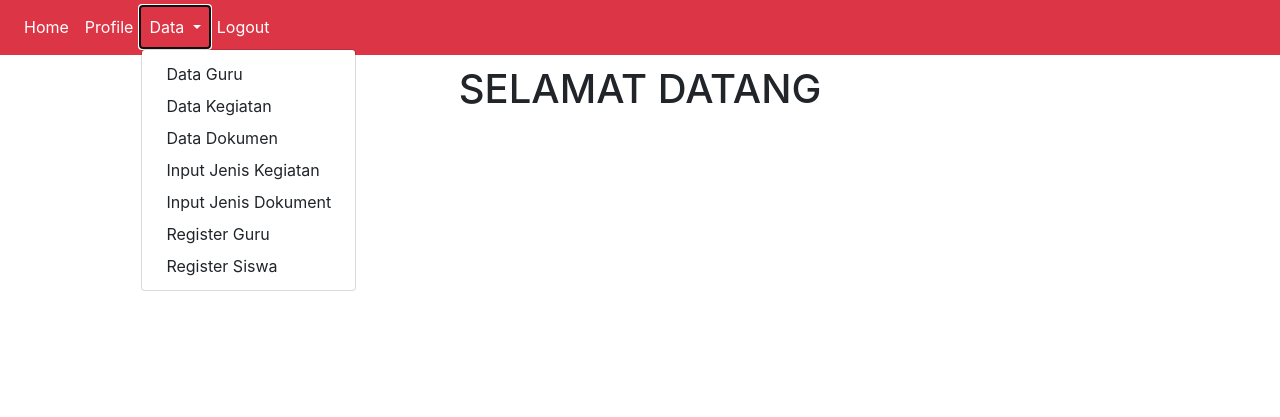
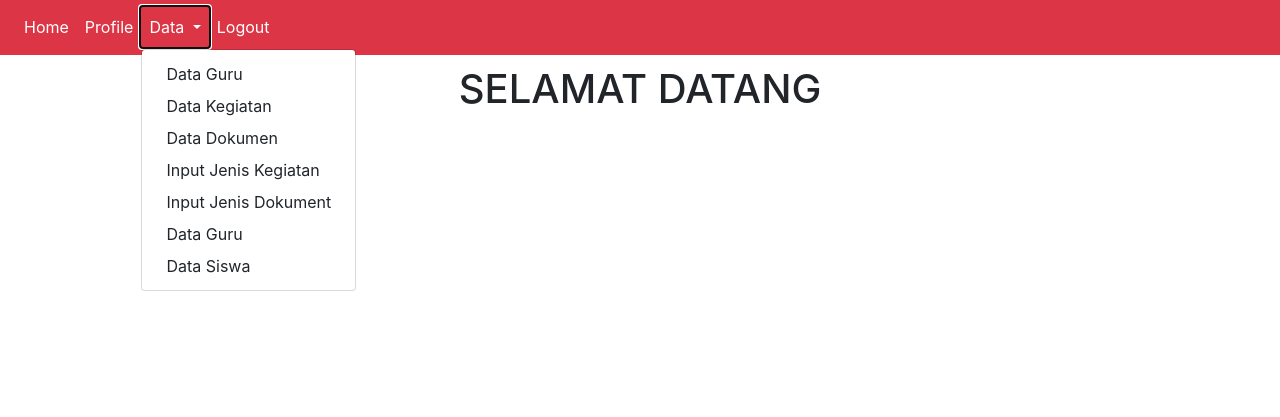
Before and after one commit to zoldyck04killu/aplikasi_arsip_kegiatan, a PHP site: page /aplikasi_arsip_kegiatan/ in a window 1280 px wide, after a click on "Data". Shown: the part 133-550 px from the top of the page. Run offline with PHP 8.4, Linux system fonts and the light colour scheme; a user stored in the database is signed in.

Commit message:
add daftar guru dan siswa pada data guru bagian admin

```diff
--- a/index.php
+++ b/index.php
@@ -62,8 +62,9 @@ $objAdmin = new Admin($obj);
                 <?php if (@$_SESSION['user']) { ?>
                 <a class="dropdown-item" href="?view=jenis-kegiatan">Input Jenis Kegiatan</a>
                 <a class="dropdown-item" href="?view=jenis-dokument">Input Jenis Dokument</a>
-                <a class="dropdown-item" href="?view=register-guru">Register Guru</a>
-                <a class="dropdown-item" href="?view=register-siswa">Register Siswa</a>
+                <a class="dropdown-item" href="?view=data-guru">Data Guru</a>
+                <a class="dropdown-item" href="?view=data-siswa">Data Siswa</a>
+
                 <?php } ?>
               </div>
             </li>
--- a/view/guru/data_guru.php
+++ b/view/guru/data_guru.php
@@ -4,6 +4,9 @@
     } );
 </script>
 
+<?php if (@$_SESSION['user']) { ?>
+<a class="dropdown-item" href="?view=register-guru">Register Guru</a>
+<?php } ?>
 
 <div class="header-hal">
     <h1>DATA GURU</h1>
--- a/view/siswa/data_siswa.php
+++ b/view/siswa/data_siswa.php
@@ -4,6 +4,9 @@
     } );
 </script>
 
+<?php if (@$_SESSION['user']) { ?>
+<a class="dropdown-item" href="?view=register-siswa">Register Siswa</a>
+<?php } ?>
 
 <div class="header-hal">
     <h1>DATA SISWA</h1>
```
